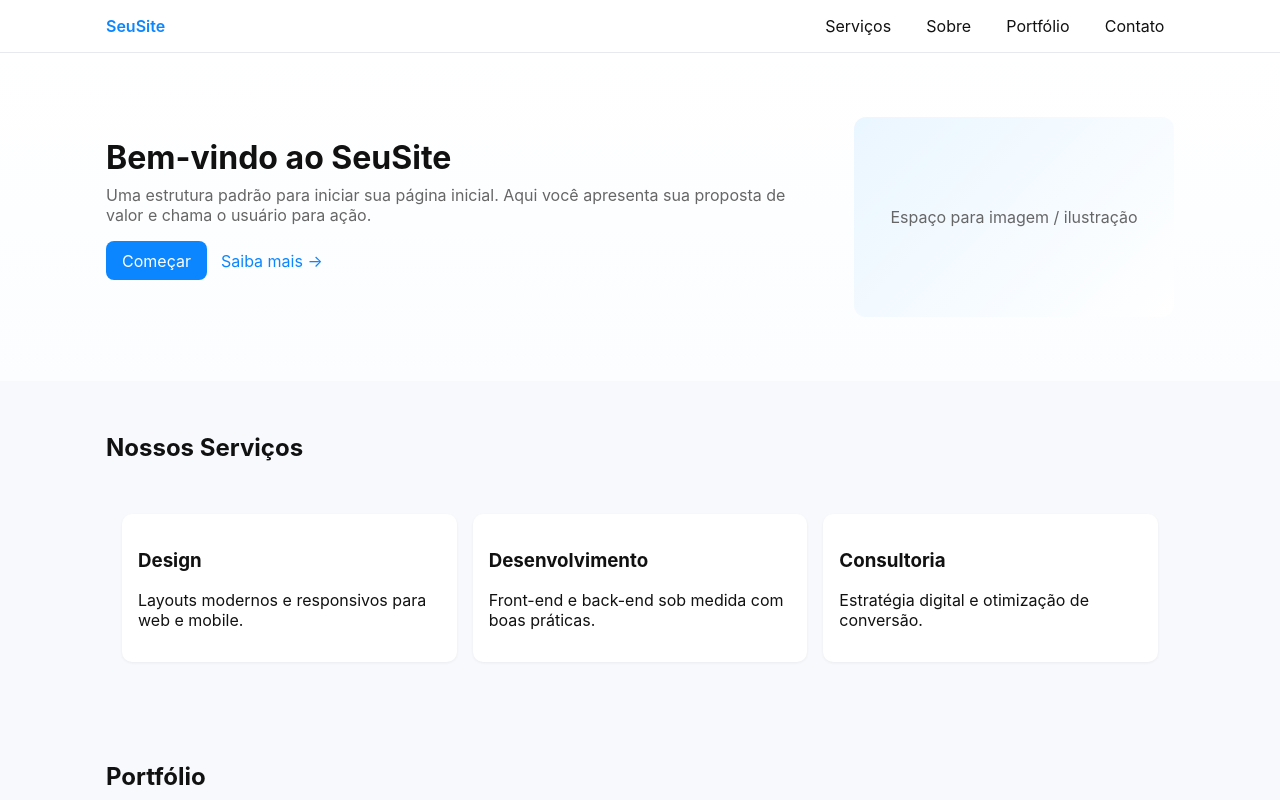
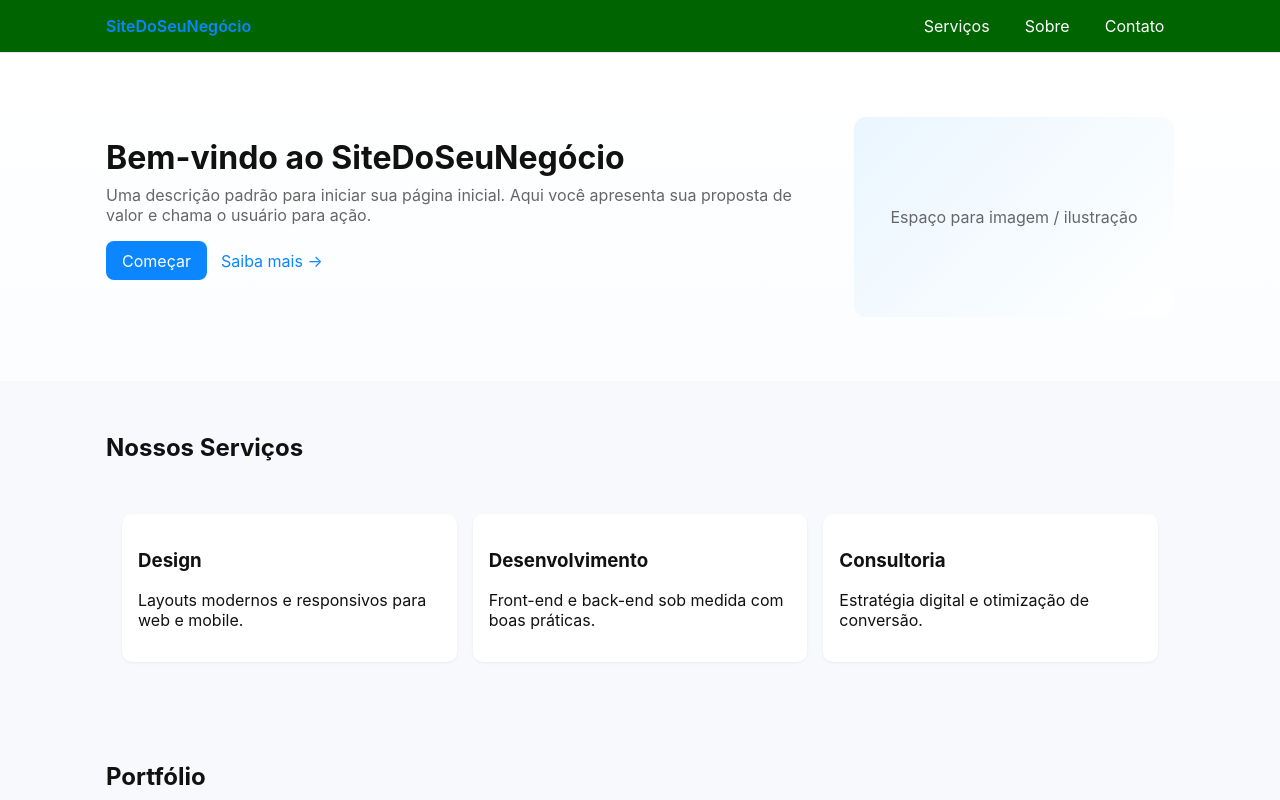
Before and after one commit to gustavoisihi/prjPortfolio, a plain HTML site: page View/Index.html in a window 1280 px wide. Shown: the top 800 px of the page. Drawn offline with Linux system fonts and the light colour scheme.

Commit message:
ajusta front-end

```diff
--- a/View/Css/style.css
+++ b/View/Css/style.css
@@ -35,8 +35,9 @@ body {
    Header / Nav
 ========================= */
 header {
-    background: #fff;
     border-bottom: 1px solid #e6e9ef;
+    color: #fff;
+    background-color:darkgreen;
 }
 
 .header-inner {
@@ -48,6 +49,15 @@ header {
 
 .brand {
     font-weight: 600;
+    color: var(--accent);
+    text-decoration: none;
+}
+
+/* garante que não fique azul em nenhum estado */
+.brand:visited,
+.brand:hover,
+.brand:active,
+.brand:focus {
     color: var(--accent);
     text-decoration: none;
 }
@@ -68,7 +78,7 @@ nav a {
 }
 
 nav a:hover {
-    background: #f1f5fb;
+    background: #666;
 }
 
 /* =========================
--- a/View/Index.html
+++ b/View/Index.html
@@ -3,7 +3,7 @@
 <head>
     <meta charset="utf-8" />
     <meta name="viewport" content="width=device-width,initial-scale=1" />
-    <meta name="description" content="Página inicial - Exemplo de estrutura padrão para site." />
+    <meta name="description" content="Página inicial - Exemplo de site padrão para seu negócio." />
     <link rel="stylesheet" href="../View/Css/style.css" />
     <script src="../View/Js/main.js"></script>
     <title>Home — Seu Site</title>
@@ -12,7 +12,7 @@
 
 <header>
     <div class="container header-inner">
-        <a class="brand" href="/">SeuSite</a>
+        <a class="brand" href="../View/Index.html">SiteDoSeuNegócio</a>
 
         <nav id="mainNav" aria-label="Navegação principal">
             <button
@@ -26,7 +26,7 @@
             <ul>
                 <li><a href="#servicos">Serviços</a></li>
                 <li><a href="#sobre">Sobre</a></li>
-                <li><a href="#portfolio">Portfólio</a></li>
+                <!--<li><a href="#portfolio">Portfólio</a></li>-->
                 <li><a href="#contato">Contato</a></li>
             </ul>
         </nav>
@@ -39,9 +39,9 @@
     <section class="hero" aria-labelledby="hero-title">
         <div class="container hero-inner">
             <div class="copy">
-                <h1 id="hero-title">Bem-vindo ao SeuSite</h1>
+                <h1 id="hero-title">Bem-vindo ao SiteDoSeuNegócio</h1>
                 <p>
-                    Uma estrutura padrão para iniciar sua página inicial.
+                    Uma descrição padrão para iniciar sua página inicial.
                     Aqui você apresenta sua proposta de valor e chama o usuário para ação.
                 </p>
                 <p>
@@ -163,24 +163,5 @@
         </nav>
     </div>
 </footer>
-
-<script>
-    // Atualiza ano do rodapé
-    document.getElementById('year').textContent = new Date().getFullYear();
-
-    // Toggle menu mobile
-    (function () {
-        var menuToggle = document.getElementById('menuToggle');
-        var nav = document.getElementById('mainNav');
-
-        if (!menuToggle || !nav) return;
-
-        menuToggle.addEventListener('click', function () {
-            var open = nav.classList.toggle('open');
-            menuToggle.setAttribute('aria-expanded', open);
-        });
-    })();
-</script>
-
 </body>
 </html>
--- a/View/Js/main.js
+++ b/View/Js/main.js
@@ -0,0 +1,15 @@
+ // Atualiza ano do rodapé
+    document.getElementById('year').textContent = new Date().getFullYear();
+
+    // Toggle menu mobile
+    (function () {
+        var menuToggle = document.getElementById('menuToggle');
+        var nav = document.getElementById('mainNav');
+
+        if (!menuToggle || !nav) return;
+
+        menuToggle.addEventListener('click', function () {
+            var open = nav.classList.toggle('open');
+            menuToggle.setAttribute('aria-expanded', open);
+        });
+    })();
```
